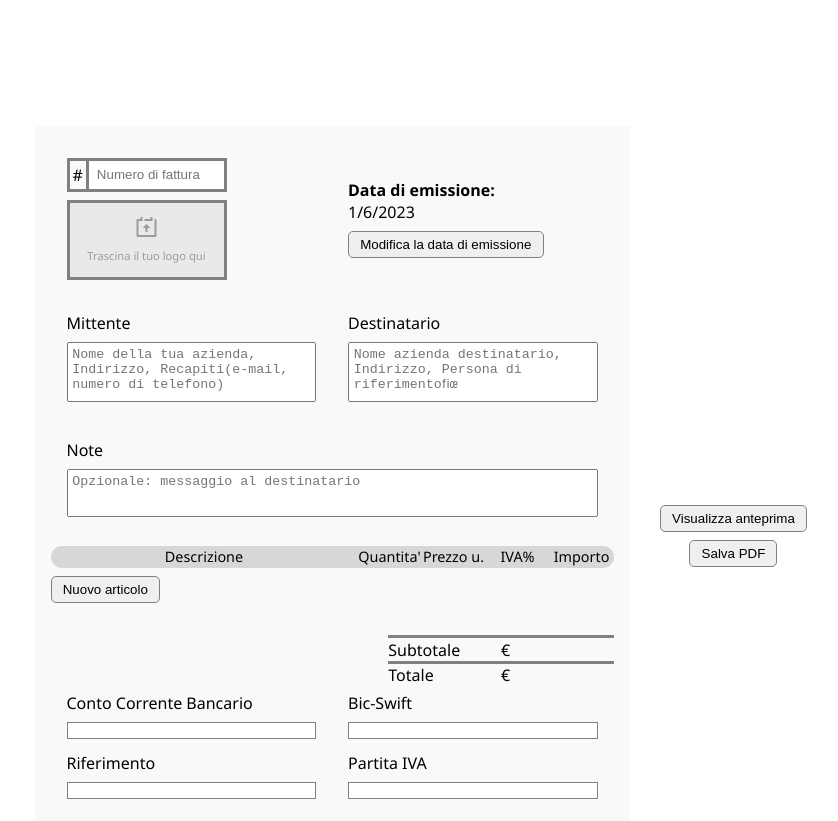
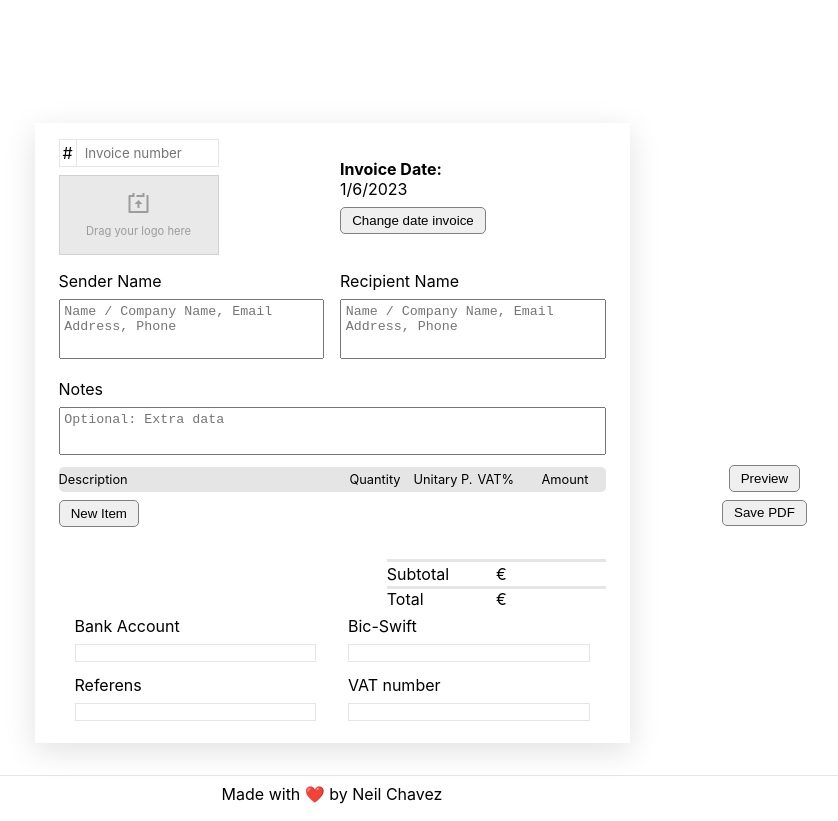
Before and after one commit to NeilChavez/invoice-generator, a plain HTML site: page index.html in a window 1280 px wide. Shown: the part 680-1501 px from the top of the page, without its empty margins (308-1146 px from the left). Drawn offline with nearby package versions, Linux system fonts and the light colour scheme.

Commit message:
Change language application to English

```diff
--- a/index.html
+++ b/index.html
@@ -55,51 +55,51 @@
           <fieldset class="logo-numer-invoid-wrapper">
             <div class="number-invoid-wrapper" data-preview>
               <span class="hashtag" data-preview>#</span>
-              <input type="number" min="0" placeholder="Numero di fattura" id="number-invoid" class="number-invoid" />
+              <input type="number" min="0" placeholder="Invoice number" id="number-invoid" class="number-invoid" />
             </div>
             <div class="image-drop-area" id="image-drop-area" data-preview>
               <div class="info-upload d-flex" data-preview>
                 <i class="ri-gallery-upload-line icon-upload"></i>
-                <p>Trascina il tuo logo qui</p>
+                <p>Drag your logo here</p>
                 <input type="file" id="choose-file" class="choose-file" />
               </div>
             </div>
           </fieldset>
 
           <fieldset class="date d-flex" id="date-info">
-            <p class="date-title">Data di emissione:</p>
-            <p id="today-date">5 Luglio 2021</p>
+            <p class="date-title">Invoice Date:</p>
+            <p id="today-date">July 6th 2022</p>
             <button class="btn modify-date" data-preview>
-              Modifica la data di emissione
+              Change date invoice
             </button>
           </fieldset>
 
           <fieldset class="sender-info">
-            <label for="sender">Mittente</label>
+            <label for="sender">Sender Name</label>
 
             <textarea class="sender" name="sender" id="sender" cols="30" rows="10"
-              placeholder="Nome della tua azienda, Indirizzo, Recapiti(e-mail, numero di telefono)"></textarea>
+              placeholder="Name / Company Name, Email Address, Phone"></textarea>
           </fieldset>
 
           <fieldset class="recipient-info">
-            <label for="recipient">Destinatario</label>
+            <label for="recipient">Recipient Name</label>
             <textarea class="recipient" name="recipient" id="recipient" cols="30" rows="10"
-              placeholder="Nome azienda destinatario, Indirizzo, Persona di riferimentoﬁœ"></textarea>
+              placeholder="Name / Company Name, Email Address, Phone"></textarea>
           </fieldset>
           <fieldset class="note-info">
-            <label for="notes">Note</label>
+            <label for="notes">Notes</label>
             <textarea class="notes" name="notes" id="notes" cols="30" rows="10"
-              placeholder="Opzionale: messaggio al destinatario"></textarea>
+              placeholder="Optional: Extra data"></textarea>
           </fieldset>
         </div>
 
         <div class="grid-description">
           <header class="details-title grid-details">
-            <p>Descrizione</p>
-            <p>Quantita'</p>
-            <p data-info="Prezzo Unitario">Prezzo u.</p>
-            <p>IVA%</p>
-            <p>Importo</p>
+            <p>Description</p>
+            <p>Quantity</p>
+            <p data-info="Prezzo Unitario">Unitary P.</p>
+            <p>VAT%</p>
+            <p>Amount</p>
           </header>
           <!-- <article class="details-content grid-details">
               <!-- <div>
@@ -123,21 +123,21 @@
         </div>
 
         <button id="add-item" class="btn btn-add-article" data-preview>
-          Nuovo articolo
+          New Item
         </button>
         <div class="subtotal-grid">
           <div class="summary-wrapper">
-            <div class="subtotal">Subtotale</div>
+            <div class="subtotal">Subtotal</div>
             <div class="subtotal-digit">€</div>
 
-            <div class="total">Totale</div>
+            <div class="total">Total</div>
             <div class="total-digit">€</div>
           </div>
         </div>
 
         <div class="footer-area d-flex">
           <fieldset class="bank-details-area">
-            <label for="bank-account">Conto Corrente Bancario</label>
+            <label for="bank-account">Bank Account</label>
             <input type="text" class="bank-account" id="bank-account" />
           </fieldset>
           <fieldset class="bic-swift-area">
@@ -146,11 +146,11 @@
           </fieldset>
 
           <fieldset class="reference-area">
-            <label for="reference">Riferimento</label>
+            <label for="reference">Referens</label>
             <input type="text" class="reference" id="reference" />
           </fieldset>
           <fieldset class="vat-number-area">
-            <label for="vat-number"> Partita IVA</label>
+            <label for="vat-number">VAT number</label>
             <input type="text" class="vat-number" id="vat-number" />
           </fieldset>
         </div>
@@ -158,12 +158,18 @@
 
       <div class="btn-final-wrapper d-flex" data-preview>
         <button type="submit" class="btn btn-preview" id="btn-preview">
-          Visualizza anteprima
+          Preview
         </button>
-        <button type="submit" class="btn btn-save-pdf">Salva PDF</button>
+        <button type="submit" class="btn btn-save-pdf">Save PDF</button>
       </div>
     </form>
   </div>
+  <footer>
+    <p class="container">
+
+    </p>
+    Made with ❤️ by Neil Chavez
+  </footer>
 
   <script src="./javascript.js"></script>
 </body>
--- a/style.css
+++ b/style.css
@@ -1,6 +1,6 @@
 :root {
   box-sizing: border-box;
-  --border-clr: rgb(128, 128, 128);
+  --border-clr: rgba(0, 0, 0, 0.1);
   --width-wrapper-invoid: 10rem;
   --not-valid: rgb(255, 0, 0);
 }
@@ -13,7 +13,13 @@
 }
 body {
   background-color: #fff;
-  font-family: 'Segoe UI', Tahoma, Geneva, Verdana, sans-serif;
+  font-family: 'Inter', -apple-system, BlinkMacSystemFont, 'Segoe UI', 'Roboto',
+    'Oxygen', 'Ubuntu', 'Cantarell', 'Fira Sans', 'Droid Sans', 'Helvetica Neue',
+    sans-serif;
+}
+*::placeholder,
+input {
+  font-family: inherit
 }
 html {
   scroll-behavior: smooth;
@@ -121,11 +127,11 @@ textarea {
   height: 100%;
   /* border-left: thick solid var(--text-color);
     border-right: thick solid var(--text-color); */
-  border-bottom: thick solid var(--text-color);
+  border-bottom: thin solid var(--text-color);
   background-color: inherit;
 }
 .nav-list .list-item:first-child {
-  border-top: thick solid var(--text-color);
+  border-top: thin solid var(--text-color);
 }
 .nav-list .item-link {
   padding: 1rem 0;
@@ -180,24 +186,25 @@ textarea {
 }
 
 .hero .btn {
-  margin: 1.2rem;
+  margin: 1.5rem;
   padding: 0.5rem 2rem;
   display: block;
   width: max-content;
   margin-left: auto;
   margin-right: auto;
   color: #000;
-  box-shadow: 0px 0px 20px 15px #df0dd116;
+  box-shadow: 0px 0px 20px 15px #df0dd122;
 }
 
 .form {
   /* 595 x 842 sizes of A4 */
-  background-color: rgb(249, 249, 249);
+  /* background-color: rgb(249, 249, 249); */
+  box-shadow: 0 8px 30px rgba(0, 0, 0, 0.12);
   width: 100%;
   max-width: 595px;
   height: 100%;
   margin-inline: auto;
-  padding: 1rem;
+  padding: 1rem 1.5rem;
   flex-direction: column;
 }
 
@@ -208,13 +215,13 @@ textarea {
 }
 
 .hashtag {
-  border: 3px solid var(--border-clr);
+  border: thin solid var(--border-clr);
   padding: 3px;
   border-right: 0;
 }
 .number-invoid {
   outline: none;
-  border: 3px solid var(--border-clr);
+  border: thin solid var(--border-clr);
   padding-left: 0.5rem;
 }
 
@@ -223,7 +230,7 @@ textarea {
   height: 5rem;
   max-width: 10.5rem;
   margin-top: 0.5rem;
-  border: 3px solid var(--border-clr);
+  border: thin solid var(--border-clr);
   background-position: center;
   background-size: cover;
   color: rgb(156, 156, 156);
@@ -258,7 +265,6 @@ input[type='file']::-webkit-file-upload-button {
 .hide {
   display: none;
 }
-
 .logo {
   height: inherit;
   width: inherit;
@@ -271,11 +277,12 @@ input[type='file']::-webkit-file-upload-button {
 .head-area {
   display: flex;
   flex-wrap: wrap;
+  gap: 1rem;
 }
 
 .head-area > * {
   flex-basis: 100%;
-  padding: 1rem;
+  /* padding: 1rem 0; */
   flex-grow: 1;
   flex-shrink: 1;
 }
@@ -337,8 +344,13 @@ input[type='date'] {
 }
 
 .details-title {
-  border-radius: 1rem;
-  background-color: rgb(215, 215, 215);
+  border-radius: 5px;
+  background-color: rgba(0, 0, 0, 0.1);
+  padding: 0.1rem 0;
+}
+.details-title p{
+  font-size: 0.8rem;
+  text-align: left;
 }
 .details-content input {
   margin-inline: auto;
@@ -411,6 +423,15 @@ input[type='date'] {
 }
 *::placeholder.preview {
   color: transparent;
+}
+
+/* Footer */
+footer {
+  text-align: center;
+  margin-top:2rem;
+  padding: 0.5rem 0 1rem;
+  background-color: #fff;
+  border-top: thin solid var(--border-clr)
 }
 
 @media (min-width: 576px) {
@@ -489,6 +510,7 @@ input[type='date'] {
     width: 100vw;
     max-width: 100%;
     background-color: transparent;
+
   }
   .btn-final-wrapper,
   .btn,
```
